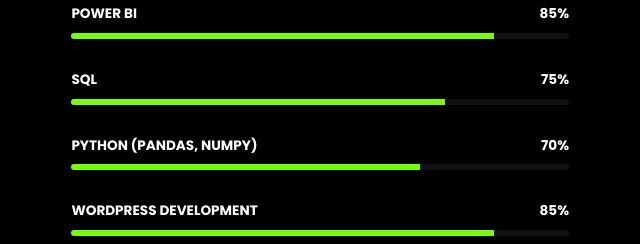
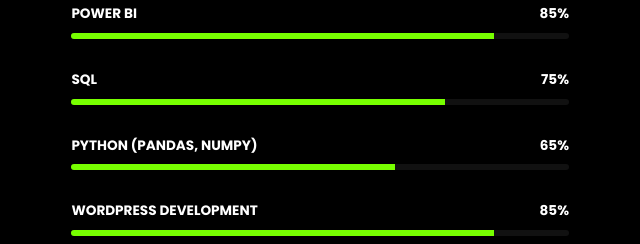
Before and after one commit to visheshmittal01/portfolio, a plain HTML site: page index.html in a window 1280 px wide. Shown: the part 1120-1364 px from the top of the page, 31-671 px from the left. Drawn offline with nearby package versions, Linux system fonts and the light colour scheme.

```diff
--- a/index.html
+++ b/index.html
@@ -83,9 +83,9 @@
                     </div>
                 </div>
                 <div class="skill-item">
-                    <div class="skill-info"><span>Python (Pandas, NumPy)</span><span>70%</span></div>
+                    <div class="skill-info"><span>Python (Pandas, NumPy)</span><span>65%</span></div>
                     <div class="progress-bar">
-                        <div class="progress" data-width="70%"></div>
+                        <div class="progress" data-width="65%"></div>
                     </div>
                 </div>
                 <div class="skill-item">
@@ -322,4 +322,5 @@
     <script src="script.js"></script>
 </body>
 
+
 </html>
```
